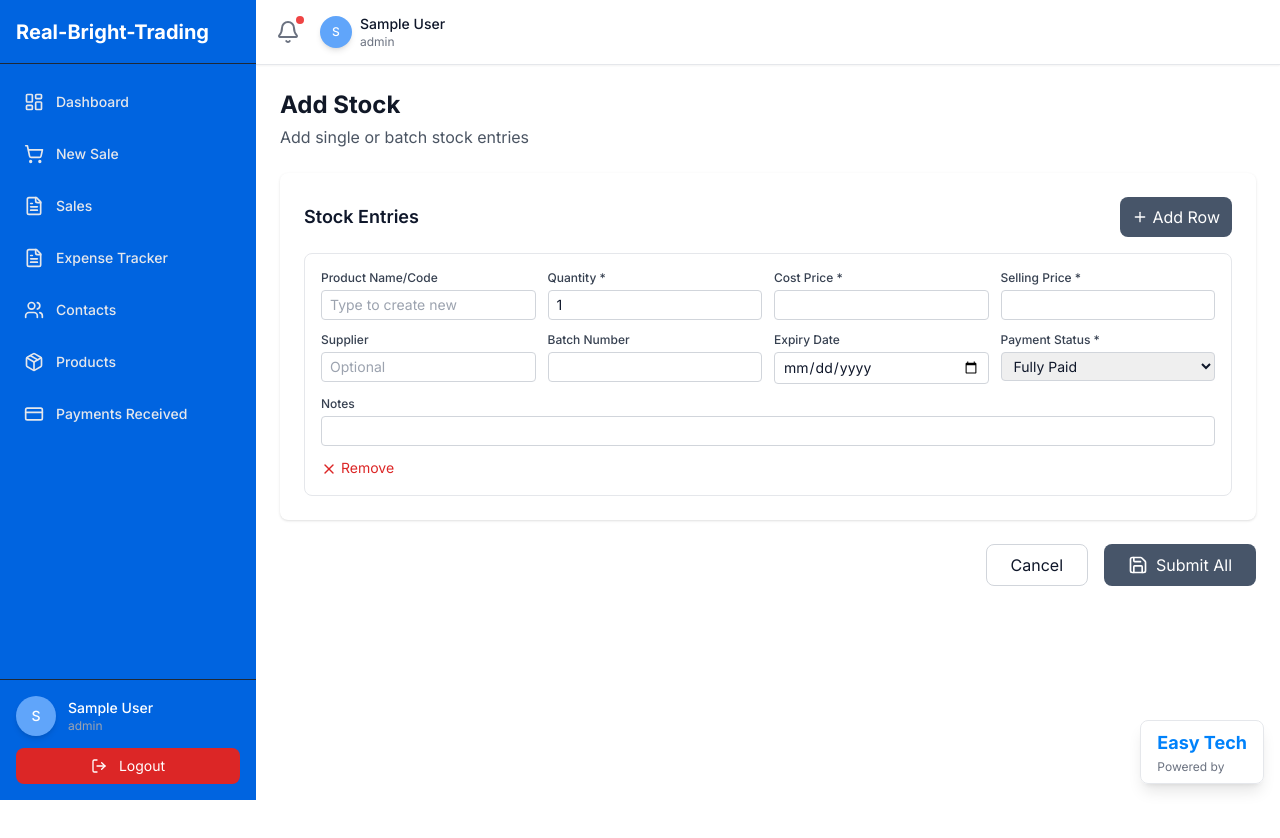
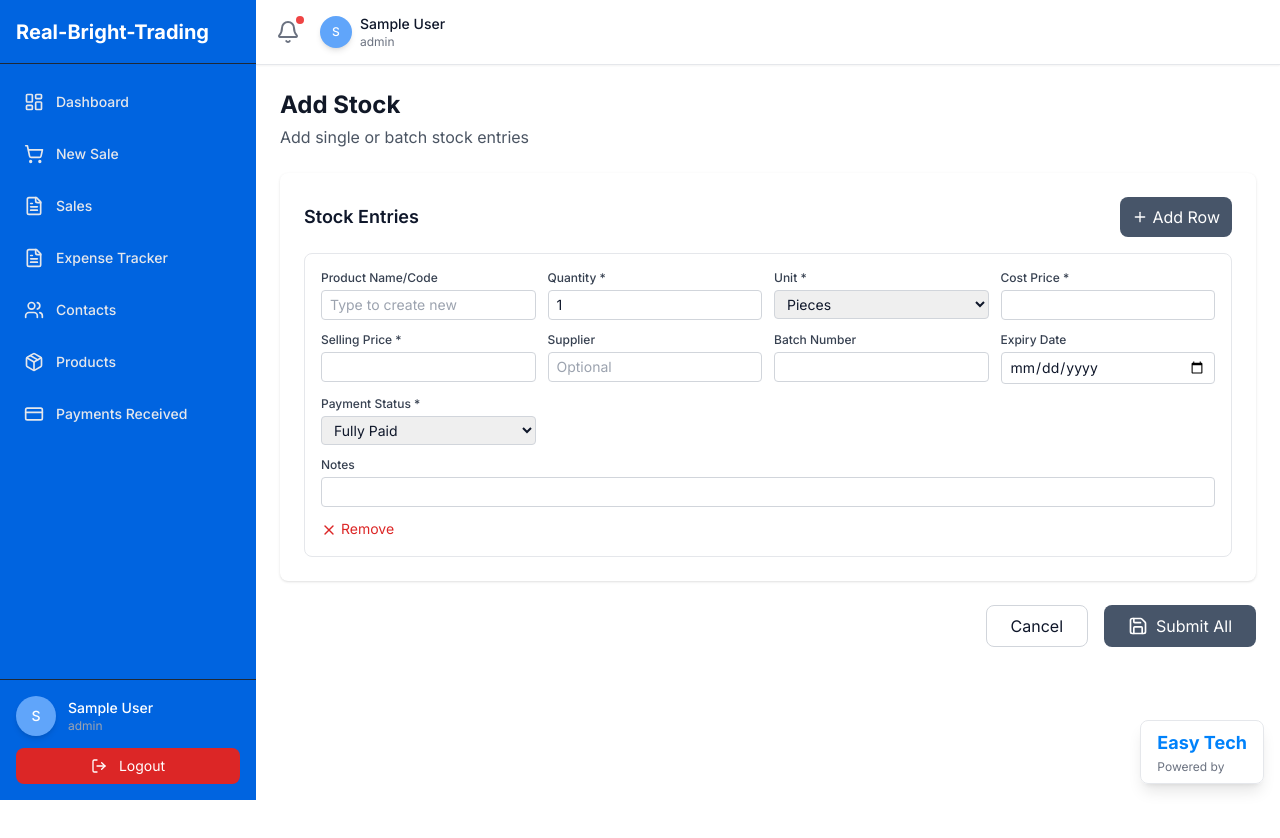
Before and after one commit to hayder75/inventmanager, a Next.js app in the folder frontend/: page /stock/add in a window 1280 px wide. Shown: the top 838 px of the page. Built offline with nearby package versions, Linux system fonts and the light colour scheme; no server answers; sample sign-in values are in the browser's storage.

Commit message:
Add pack price indicators, unit selection in stock entry, and unit conversion logic

```diff
--- a/frontend/src/app/(dashboard)/stock/add/page.tsx
+++ b/frontend/src/app/(dashboard)/stock/add/page.tsx
@@ -11,6 +11,7 @@ interface StockEntry {
   productCode?: string;
   category?: string;
   quantity: number;
+  unit?: string; // 'pack' or 'pcs' or other
   costPrice: number;
   sellingPrice?: number;
   batchNumber?: string;
@@ -26,6 +27,7 @@ export default function AddStockPage() {
   const [entries, setEntries] = useState<StockEntry[]>([
     {
       quantity: 1,
+      unit: 'pcs',
       costPrice: 0,
       sellingPrice: 0,
       supplierName: undefined,
@@ -39,6 +41,7 @@ export default function AddStockPage() {
       ...entries,
       {
         quantity: 1,
+        unit: 'pcs',
         costPrice: 0,
         sellingPrice: 0,
         supplierName: undefined,
@@ -132,6 +135,22 @@ export default function AddStockPage() {
                       className="w-full px-2 py-1 text-sm border border-gray-300 rounded"
                       required
                     />
+                  </div>
+                  <div>
+                    <label className="block text-xs font-medium text-gray-700 mb-1">Unit *</label>
+                    <select
+                      value={entry.unit || 'pcs'}
+                      onChange={(e) => updateEntry(index, { unit: e.target.value })}
+                      className="w-full px-2 py-1 text-sm border border-gray-300 rounded"
+                      required
+                    >
+                      <option value="pcs">Pieces</option>
+                      <option value="pak">Pack</option>
+                      <option value="reem">Reem</option>
+                      <option value="set">Set</option>
+                      <option value="roll">Roll</option>
+                      <option value="pair">Pair</option>
+                    </select>
                   </div>
                   <div>
                     <label className="block text-xs font-medium text-gray-700 mb-1">Cost Price *</label>
--- a/frontend/src/app/(dashboard)/website/page.tsx
+++ b/frontend/src/app/(dashboard)/website/page.tsx
@@ -249,10 +249,17 @@ export default function WebsiteManagementPage() {
                     )}
                   </td>
                   <td className="px-6 py-4 whitespace-nowrap text-sm text-gray-900">
-                    <div>${parseFloat(product.sellingPrice.toString()).toFixed(2)}</div>
-                    {product.unit && (
+                    <div className="flex items-center gap-2">
+                      <span>${parseFloat(product.sellingPrice.toString()).toFixed(2)}</span>
+                      {product.unit && product.unit.toLowerCase() === 'pak' && (
+                        <span className="px-2 py-0.5 bg-orange-100 text-orange-700 text-xs font-bold rounded-full uppercase">
+                          Pack
+                        </span>
+                      )}
+                    </div>
+                    {product.unit && product.unit.toLowerCase() !== 'pak' && (
                       <div className="text-xs text-gray-500 mt-1">
-                        per {product.unit === 'pak' ? 'pack' : product.unit === 'pcs' ? 'piece' : product.unit}
+                        per {product.unit === 'pcs' ? 'piece' : product.unit}
                       </div>
                     )}
                   </td>
--- a/frontend/src/components/ProductCard.tsx
+++ b/frontend/src/components/ProductCard.tsx
@@ -49,16 +49,23 @@ export default function ProductCard({ product }: { product: ProductCardProps })
                         {product.name}
                     </h3>
                     <div className="text-right">
-                        {product.price && (
+                    {product.price && (
+                        <div>
                             <span className="text-lg font-bold text-brand block">
                                 ${parseFloat(product.price.toString()).toFixed(2)}
                             </span>
-                        )}
-                        {product.unit && (
-                            <span className="text-xs text-primary-500 font-medium uppercase">
-                                per {product.unit === 'pak' ? 'pack' : product.unit === 'pcs' ? 'piece' : product.unit}
-                            </span>
-                        )}
+                            {product.unit && product.unit.toLowerCase() === 'pak' && (
+                                <span className="inline-block mt-1 px-2 py-0.5 bg-orange-100 text-orange-700 text-xs font-bold rounded-full uppercase">
+                                    Pack Price
+                                </span>
+                            )}
+                            {product.unit && product.unit.toLowerCase() !== 'pak' && (
+                                <span className="text-xs text-primary-500 font-medium uppercase block mt-1">
+                                    per {product.unit === 'pcs' ? 'piece' : product.unit}
+                                </span>
+                            )}
+                        </div>
+                    )}
                     </div>
                 </div>
 
```
Also changed, not shown: 1 other file (tests, documents, lock files or other folders).
